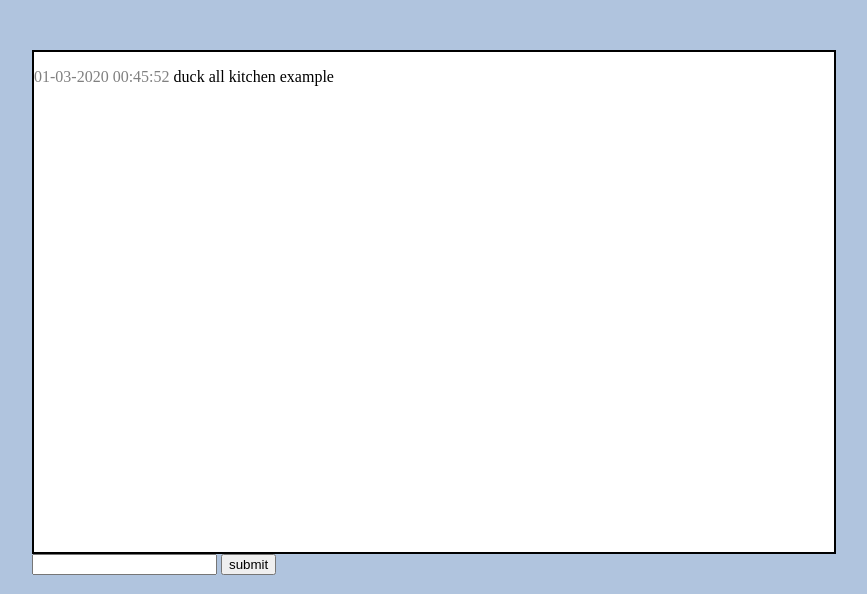
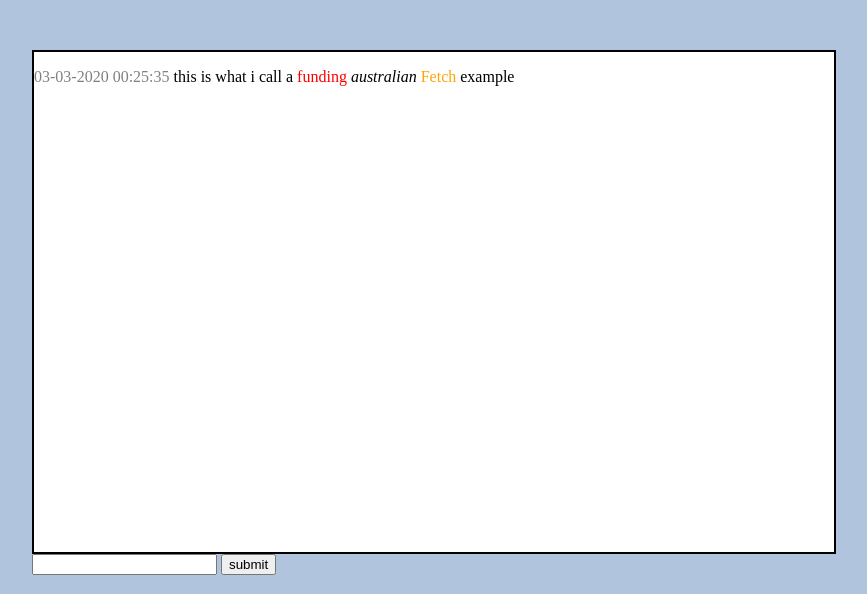
Before and after one commit to Kvye/badwords, a Flask app: page / in a window 1280 px wide. Shown: the top 594 px of the page, without its empty margins (18-885 px from the left). Run offline with Flask 2, Linux system fonts and the light colour scheme.

Commit message:
Created functionality to identify what word was replaced to the user
created functionality to identify which words were replaced via css (like changing the color or italicizing the word) to the user based on severity of the bad words.

Updated style.css to display different styles for the severity of the bad word.

Updated index to include some JINJA that uses a function in our app to find the severity of each word and display them and refer to style.css when displaying them.

```diff
--- a/app.py
+++ b/app.py
@@ -15,7 +15,7 @@
         chatbadwords = checkbadword(chatfield) # get bad word info from our message
         with open("data/messages.json") as fr:# open messages.json
             discussiondata = json.load(fr)# and load the json from it
-            temp = discussiondata["discussion"]# take just the list
+            temp = discussiondata["discussion"]# take only the chat discussion
             entry = {"date/time" : str(posttime), "message" : chatfield}# create an entry
             entry["bad_word_info"] = chatbadwords # add the bad word info to the entry we're going to add
             temp.append(entry)# append the entry to the list
@@ -25,15 +25,15 @@
 
         with open("data/messages.json") as fr:
             chatdata = json.load(fr)# assign the newly appended json to something we can return
-            chat = chatdata["discussion"]
-            replacer(chat)
-        return render_template("index.html", chat=chat) # return index.html along with the json file info
+            chat = chatdata["discussion"] # take only the chat discussion
+            replacer(chat) # replace the bad words
+        return render_template("index.html", chat=chat, findseverity=findseverity) # return index.html along with the json file info
 
     with open("data/messages.json") as fr:
             chatdata = json.load(fr)# load up json messages for the chat
             chat = chatdata["discussion"]# take only the chat discussion
-            replaced_chat = replacer(chat)#replacer
-    return render_template("index.html", chat=replaced_chat) # otherwise just GET request for index.html and show chat
+            replacer(chat)# replace the bad words
+    return render_template("index.html", chat=chat, findseverity=findseverity) # otherwise just GET request for index.html and show chat
 
 def checkbadword(message):
     """checks the message for bad words and returns replacement, index in the message for the bad word and the severity of it"""
@@ -57,8 +57,9 @@
     return finalresult # return all the bad word info
 
 def replacer(chat):
-    """goes through all the messages and replaces bad words"""
+    """goes through all the messages and replaces bad words and get a list of the words in each message"""
     for discussion in chat: # loop through discussion
+        discussion["words"] = discussion["message"].split() # create a list of the words from the message
         for badwordinfo in discussion["bad_word_info"]: # loop through the bad word info in each message
             index = badwordinfo["original_index"] # take the bad word index for the message
             replacement = badwordinfo["replacement"] # take the bad word replacement for the message
@@ -68,7 +69,17 @@
                 messagecopy[index] = replacement # use the bad word index we got to access the bad word and replace it
                 newmessage = " ".join(messagecopy) # turn the list back into a string
                 discussion["message"] = newmessage # turn the actual message into our copy with the replaced words
-    return chat
+                discussion["words"] = messagecopy # keep the replaced words as a list for use later
+    return chat # return the updated and replaced chat with some additional lists for later
+
+def findseverity(index, badwordinfo):
+    """takes in some bad word info and the index of a list of words to return the severity by
+        comparing the index of the list of words with the bad words index"""
+    for x in badwordinfo: # loop through badwordinfo
+        severity = x["severity"] # take the severity
+        ind = x["original_index"]# take the index
+        if index == ind: # if the index is the same as the bad word index
+            return severity # return the severity for that bad word
 
 if __name__ == "__main__":
     app.run()
--- a/data/messages.json
+++ b/data/messages.json
@@ -1,17 +1,22 @@
 {
     "discussion": [
         {
-            "date/time": "01-03-2020 00:45:52",
-            "message": "fuck all bitches example",
+            "date/time": "03-03-2020 00:25:35",
+            "message": "this is what i call a fucking australian bitch example",
             "bad_word_info": [
                 {
-                    "replacement": "kitchen",
-                    "original_index": 2,
+                    "replacement": "Australia",
+                    "original_index": 7,
+                    "severity": 0
+                },
+                {
+                    "replacement": "Fetch",
+                    "original_index": 8,
                     "severity": 1
                 },
                 {
-                    "replacement": "duck",
-                    "original_index": 0,
+                    "replacement": "funding",
+                    "original_index": 6,
                     "severity": 2
                 }
             ]
--- a/static/css/style.css
+++ b/static/css/style.css
@@ -12,3 +12,12 @@
     overflow-x: hidden;
     overflow-y: auto;
 }
+.sev0 {
+    font-style: italic;
+}
+.sev1 {
+    color: orange;
+}
+.sev2 {
+    color:red
+}
--- a/templates/index.html
+++ b/templates/index.html
@@ -8,15 +8,29 @@
 </head>
 <body>
     <div class="messagebody">
-    {% for x in chat %}
+    {% for x in chat %} <!--go through every message in the chat discussion-->
     <p>
-        <span style = "color:grey">{{x["date/time"]}}</span>
-        <span>{{x["message"]}}</span>
+        <span style = "color:grey">{{x["date/time"]}}</span> <!--display the date/time for the message-->
+
+        {% for y in x["words"]%} <!--loop through each word-->
+            {% set severity = findseverity(loop.index - 1, x["bad_word_info"]) %} <!--get severity of each word-->
+            {% if severity == 0 %} <!--if severity is 0-->
+                <span class = "sev0">{{y}}</span> <!--italicize the word-->
+            {% elif severity == 1 %} <!--if severity is 1-->
+                <span class = "sev1">{{y}}</span> <!--make the word orange-->
+            {% elif severity == 2 %} <!--if severity is 2-->
+                <span class = "sev2">{{y}}</span> <!--make the word red-->
+            {% else %} <!--else the word probably isnt a bad word-->
+                <span>{{y}}</span> <!--display the word regularly-->
+            {% endif %}
+
+        {% endfor %}
+
     </p>
     {% endfor %}
     </div>
 
-    <form method="POST" action="/">
+    <form method="POST" action="/"> <!--form that will send POST request from a text field using a button-->
         <div class="form-group">
             <input type="text" name="chatfield">
             <input class="btn btn-primary" type="submit" value="submit">
```
